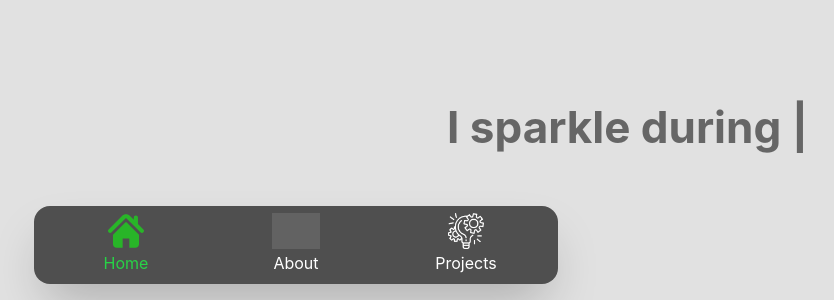
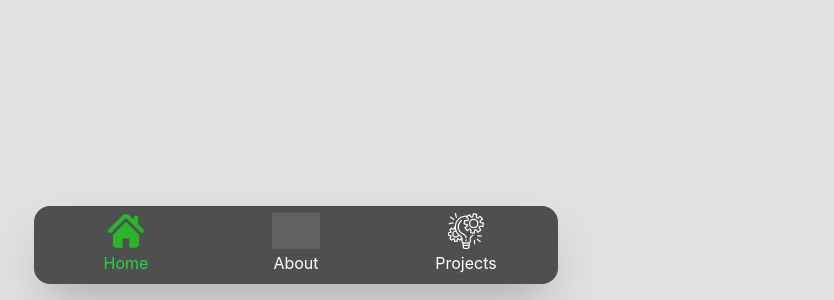
Before and after one commit to vadym0509/ReactProrfolio, a React (Create React App) app: page / in a window 1280 px wide. Shown: the part 500-800 px from the top of the page, without its empty margins (344-1178 px from the left). Built offline with nearby package versions, Linux system fonts and the light colour scheme; grey boxes are pictures that could not be loaded.

Commit message:
changing to type.js

```diff
--- a/package.json
+++ b/package.json
@@ -12,7 +12,6 @@
     "@testing-library/jest-dom": "^5.16.5",
     "@testing-library/react": "^13.4.0",
     "@testing-library/user-event": "^13.5.0",
-    "@types/react": "^18.0.27",
     "framer-motion": "^8.5.0",
     "p5": "^1.4.2",
     "react": "^18.2.0",
@@ -21,9 +20,9 @@
     "react-p5-wrapper": "^3.3.0",
     "react-router-dom": "^6.4.2",
     "react-scripts": "5.0.1",
-    "react-typed": "^1.2.0",
     "sass": "^1.55.0",
     "styled-components": "^5.3.6",
+    "typed.js": "^2.0.12",
     "uuidv4": "^6.2.13",
     "web-vitals": "^2.1.4"
   },
--- a/src/components/Banner/Banner.jsx
+++ b/src/components/Banner/Banner.jsx
@@ -1,16 +1,17 @@
 import { ReactP5Wrapper } from "react-p5-wrapper";
-import Typed from 'react-typed';
+import Typed from 'typed.js';
 import sketch from "../../sketch";
 import './Banner.scss';
 
 function Banner() {
+
     return(
         <section className="banner">
             <div className="banner__sketch">
                 <ReactP5Wrapper sketch={sketch} />
             </div>
             <div className="banner__about">
-                <Typed
+                {/* <Typed
                 strings={[
                     "Hello World",
                     "I sparkle during Hackathons",
@@ -24,7 +25,7 @@ function Banner() {
                 typeSpeed={150}
                 backSpeed={100}
                 loop
-                />
+                /> */}
             </div>
         </section>
         );
```
Also changed, not shown: 1 other file (tests, documents, lock files or other folders).
